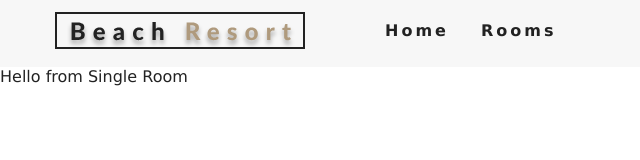
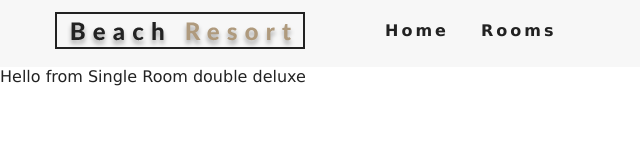
Before and after one commit to akintoluvic/beach-resort-app, a React (Create React App) app: page /rooms/double-deluxe in a window 1280 px wide. Shown: the top 160 px of the page, without its empty margins (0-640 px from the left). Built offline with nearby package versions, Linux system fonts and the light colour scheme.

Commit message:
catch error if room is undefined

```diff
--- a/src/pages/SingleRoom.js
+++ b/src/pages/SingleRoom.js
@@ -1,13 +1,33 @@
 import React, { Component } from 'react';
+import defaultBcg from "../images/room-1.jpeg";
+import Hero from "../components/Hero";
+import Banner from "../components/Banner";
+import {Link} from 'react-router-dom'
+import { RoomContext } from "../Context";
 
 class SingleRoom extends Component {
     constructor(props) {
         super(props);
-        this.state = {  }
+        // console.log(this.props);
+        this.state={
+            slug:this.props.match.params.slug,
+            defaultBcg,
+        };
     }
+    static contextType = RoomContext;
+    // componentDidMount() {}
     render() {
+        const {getRoom} = this.context;
+        const room = getRoom(this.state.slug)
+        console.log(room);
+        if(!room) {
+            return <div className="error">
+                <h3>no such room could be found...</h3>
+                <Link to="/rooms" className="btn-primary">back to rooms</Link>
+            </div>
+        }
         return (
-            <div>Hello from Single Room</div>
+            <div>Hello from Single Room {room.name}</div>
          );
     }
 }
```
